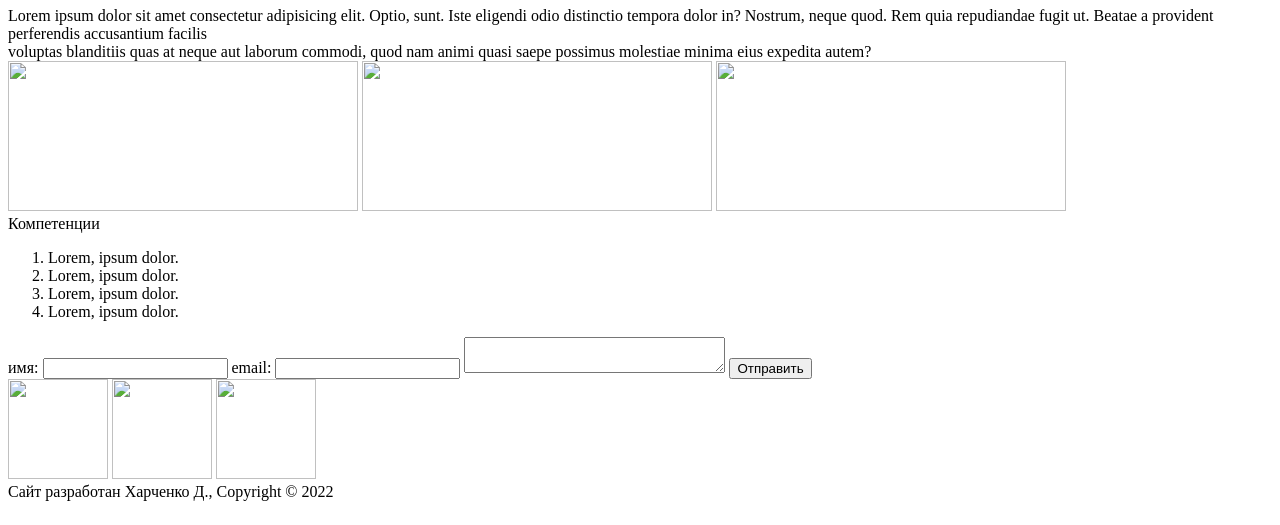
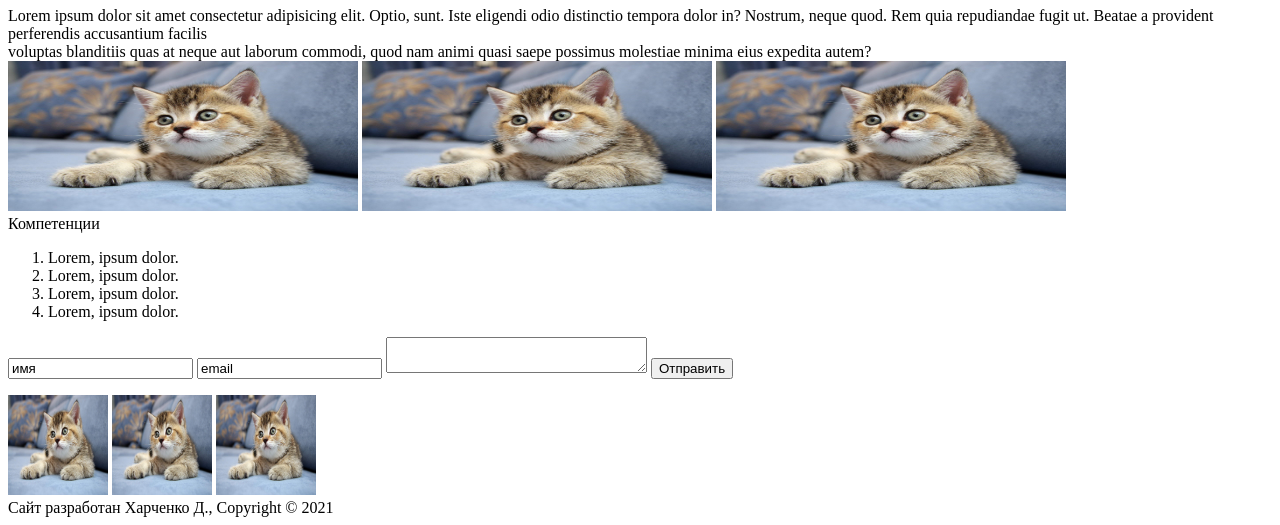
Before and after one commit to KhDV/WebTechnology, a plain HTML site: page index.html in a window 1280 px wide. Shown: the part 315-840 px from the top of the page. Drawn offline with Linux system fonts and the light colour scheme.

Commit message:
2022 на 2021

```diff
--- a/index.html
+++ b/index.html
@@ -8,18 +8,20 @@
 </head>
 <body>
     <ul>
-    <li><img src="11.png" alt="" style="width:150px;height:150px;"></li>
+    <li><img src="11.jpg" alt="" style="width:150px;height:150px;"></li>
     <li><a href="url">О себе</a></li>
     <li><a href="url">Резюме</a></li>
     <li><a href="url">Портфолио</a></li>
     <li><a href="url">Контакты</a></li>
     </ul>
-    <h1>Lorem, ipsum dolor.</h1>
+    <p>
+        <h1>Lorem, ipsum dolor.</h1>
+    </p>
     Lorem ipsum dolor sit amet consectetur adipisicing elit. Optio, sunt. Iste eligendi odio distinctio tempora dolor in? Nostrum, neque quod. Rem quia repudiandae fugit ut. Beatae a provident perferendis accusantium facilis <br> voluptas blanditiis quas at neque aut laborum commodi, quod nam animi quasi saepe possimus molestiae minima eius expedita autem?
     <br>
-    <img src="11.png" alt="" style="width:350px;height:150px;">
-    <img src="11.png" alt="" style="width:350px;height:150px;">
-    <img src="11.png" alt="" style="width:350px;height:150px;">
+    <img src="11.jpg" alt="" style="width:350px;height:150px;">
+    <img src="11.jpg" alt="" style="width:350px;height:150px;">
+    <img src="11.jpg" alt="" style="width:350px;height:150px;">
     <br>
     Компетенции
     <ol>
@@ -28,19 +30,21 @@
         <li>Lorem, ipsum dolor.</li>
         <li>Lorem, ipsum dolor.</li>
     </ol>
-    <form>
-        <label for="name">имя:</label>
-        <input type="text" id="name" name="name">
-        <label for="email">email:</label>
-        <input type="text" id="email" name="email">
-        <textarea name="message" rows="2" cols="30">
-            </textarea>
-        <input type="submit" value="Отправить">
-      </form>
-      <img src="11.png" alt="" style="width:100px;height:100px;">
-      <img src="11.png" alt="" style="width:100px;height:100px;">
-      <img src="11.png" alt="" style="width:100px;height:100px;">
-      <br>
-      Сайт разработан Харченко Д., Copyright © 2022
+    <p>
+        <form>
+            <label for="name"></label>
+            <input type="text" id="name" name="name" value="имя">
+            <label for="email"></label>
+            <input type="text" id="email" name="email" value="email">
+            <textarea name="message" rows="2" cols="30"></textarea>
+            <input type="submit" value="Отправить">
+        </form>
+    </p>
+    <img src="11.jpg" alt="" style="width:100px;height:100px;">
+    <img src="11.jpg" alt="" style="width:100px;height:100px;">
+    <img src="11.jpg" alt="" style="width:100px;height:100px;">
+    <br>
+    Сайт разработан Харченко Д., Copyright © 2021
+
 </body>
 </html>
```
Also changed, not shown: 11.jpg (added).
